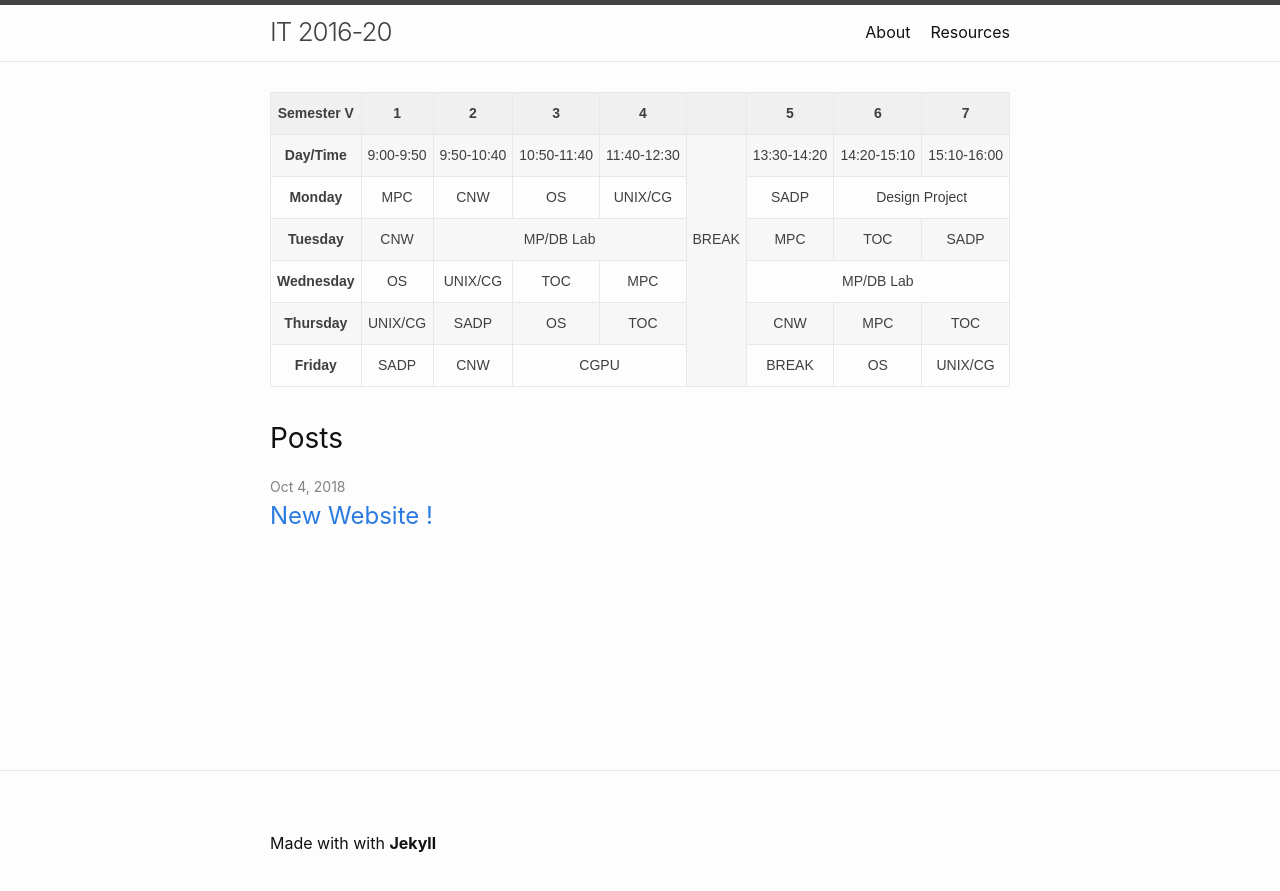
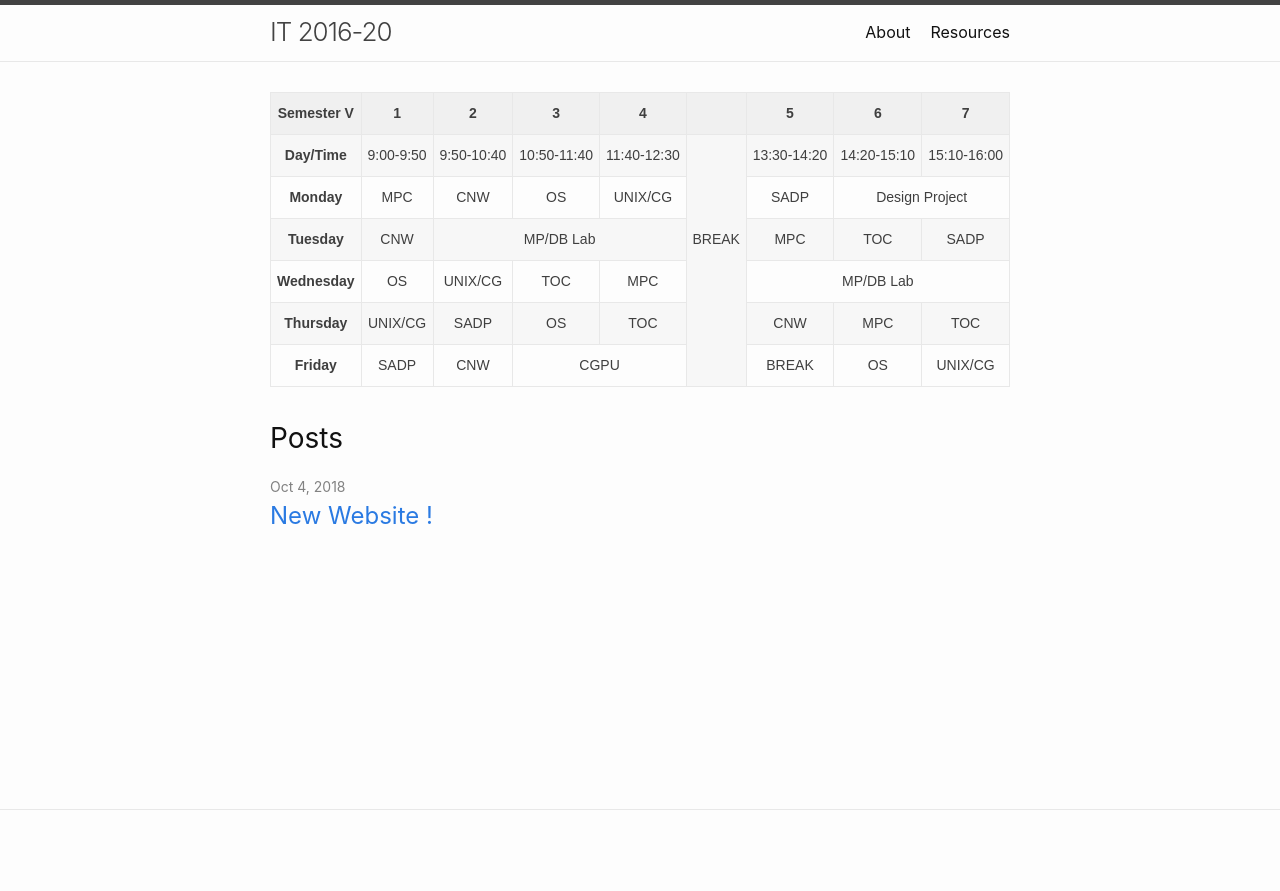
Before and after one commit to IT-GECBH/2020, a Jekyll site: the page built from index.md, in a window 1280 px wide. Shown: the top 891 px of the page. Built offline with Jekyll 4.4.1, drawn with Linux system fonts in a browser that asks for light colours.

Commit message:
removed made with love line

```diff
--- a/_includes/footer.html
+++ b/_includes/footer.html
@@ -28,8 +28,6 @@
 <!--        <p>{{- site.description | escape -}}</p>      -->
        </div>
     </div>
- <p class="love">Made with <i class="icon ion-heart"></i> with <b>Jekyll</b></p>
-
   </div>
 
 </footer>
```
